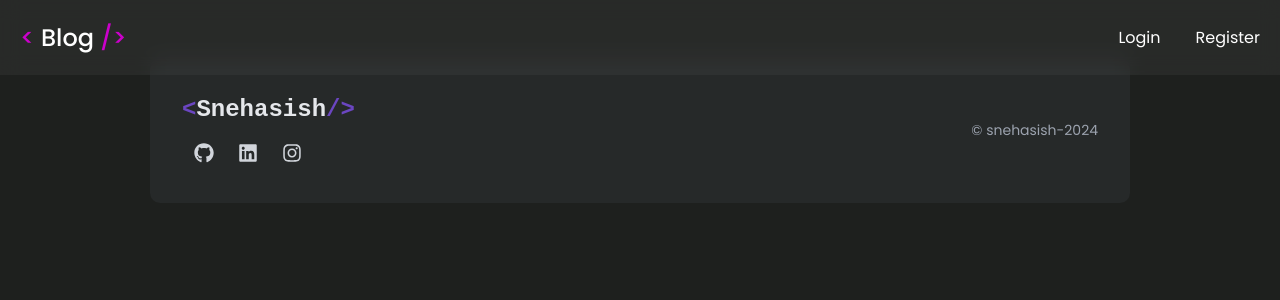
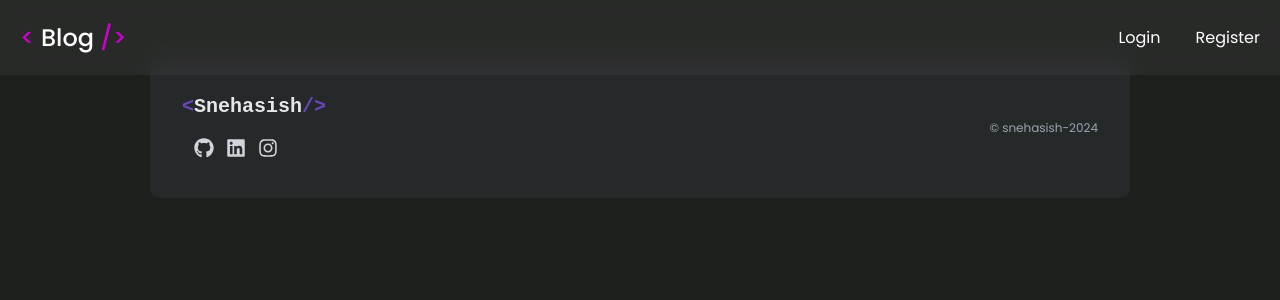
Before and after one commit to Snehasish002/Blog-App, a React (Vite) app in the folder client/vite-project/: page / in a window 1280 px wide. Shown: the top 300 px of the page. Built offline with nearby package versions, Linux system fonts and the light colour scheme; no server answers.

Commit message:
Update-Footer

```diff
--- a/client/vite-project/src/Footer.css
+++ b/client/vite-project/src/Footer.css
@@ -64,20 +64,12 @@
       gap: 16px;
     }
 
-    .footer-title {
-      font-size: 1.5rem; /* Equivalent to text-2xl */
-    }
 
-    .footer-bracket {
-      font-size: 1.5rem; /* Equivalent to text-2xl */
-    }
 
-    .footer-icons {
-      gap: 24px;
-      font-size: 2rem; /* Equivalent to text-4xl */
-    }
 
-    .footer-copy {
-      font-size: 0.875rem; /* Equivalent to text-sm */
-    }
+
+
+
+
+
   }
--- a/client/vite-project/src/Footer.jsx
+++ b/client/vite-project/src/Footer.jsx
@@ -8,7 +8,7 @@ const Footer = () => {
   const location = useLocation();
 
 
-  if (location.pathname === "/login" || location.pathname === "/register" ) {
+  if (location.pathname === "/login" || location.pathname === "/register"  ) {
     return null;
   }
 
```
